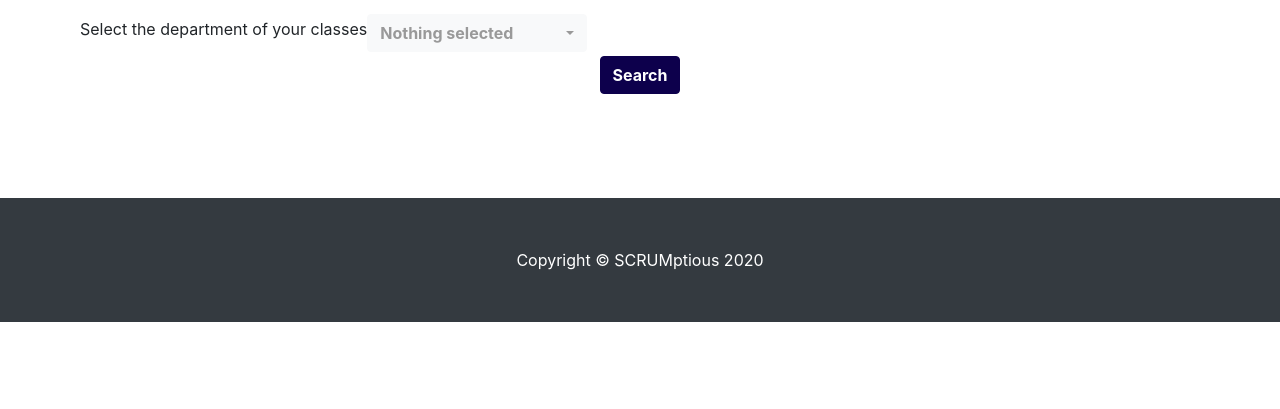
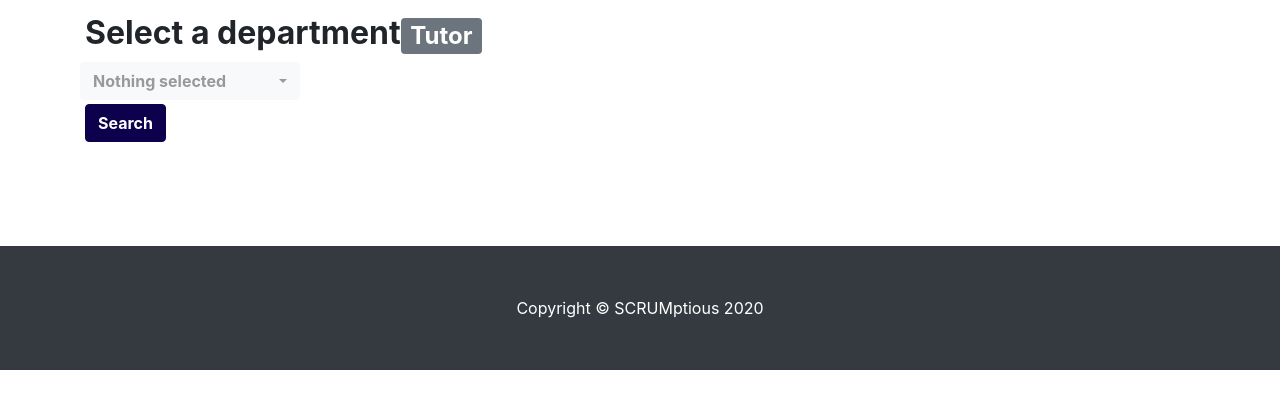
Before and after one commit to msb5pe/quick_tutor, a Django app: page /login/tutor/ in a window 1280 px wide. Shown: the part 110-519 px from the top of the page. Run offline with Django 3.2, Linux system fonts and the light colour scheme; the visitor is signed in with stand-in values (Sample User, id 1); data comes from the database, SQL or seed files in the repository; parts of the project's set-up code (start-up, migrations or seed data) failed here and were passed over; some libraries are stand-ins or nearby versions.

Commit message:
Department html changes

```diff
--- a/login/templates/login/dept.html
+++ b/login/templates/login/dept.html
@@ -21,24 +21,30 @@
 <br>
       <div class="page-section" id="intro-form-heading">
           <div class="container">
+            {% if is_tutor %}
+            <h2>Select a department<span class="badge badge-secondary">Tutor</span></h2>
+            {% else %}
+            <h2>Select a department<span class="badge badge-secondary">Student</span></h2>
+            {% endif %}
           <div class="row">
             <div class="col-lg-12 text-center">
             <form action="{% url 'login:selector' %}" method="post"> {% csrf_token %}
                   <div class="form-row align-items-center">
-                  <label>Select the department of your classes</label>
-                  <select class="selectpicker" multiple data-live-search="true" name="departments">
+                  <select class="selectpicker" multiple data-live-search="true" name="departments" data-width="auto">
                         <option value="APMA">APMA</option>
                         <option value="CS">CS</option>
-                        <option value="BME">CPE</option>
+                        <option value="BME">BME</option>
                         <option value="ECE">ECE</option>
+                        <option value="CE">CE</option>
+                        <option value="PHYS">PHYS</option>
+                        <option value="CHEM">CHEM</option>
                   </select>
                   </div>
+                </div>
                   <div class="col-auto my-1">
                     <button type="submit" class="btn btn-primary">Search</button>
                   </div>
               </form>
-            </div>
-
             </div>
           </div>
           </div>
--- a/login/views.py
+++ b/login/views.py
@@ -27,13 +27,15 @@ def class_select_isTutor(request):
     user_profile = find_user(request.user)
     user_profile.is_tutor = True
     user_profile.save()
-    return render(request,'login/dept.html')
+    context = {'is_tutor' : True}
+    return render(request, 'login/dept.html', context)
 
 def class_select_isTutee(request):
     user_profile = find_user(request.user)
     user_profile.is_tutor = False
     user_profile.save()
-    return render(request, 'login/dept.html')
+    context = {'is_tutor' : False}
+    return render(request, 'login/dept.html', context)
 
 def class_selector(request):
     locations_list = Location.objects.order_by('placeName')
```
Also changed, not shown: 1 other file.
